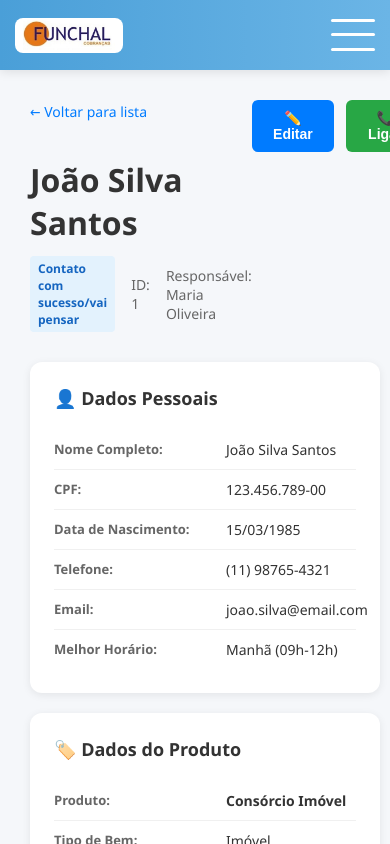
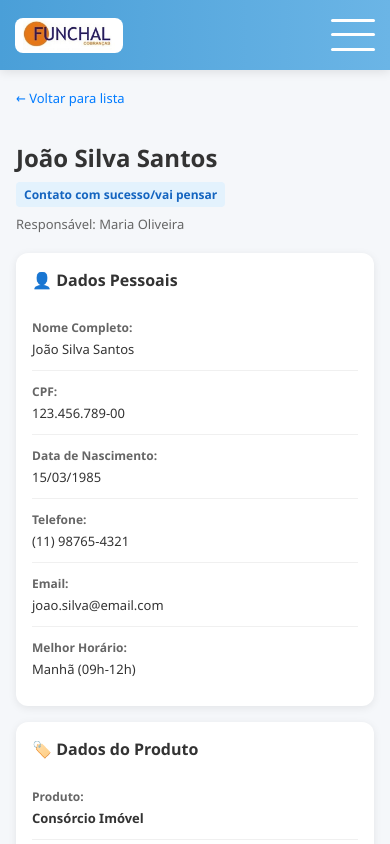
Before and after one commit to GildeonMuniz/crmdemo, an Angular app: page /leads/1 in a window 390 px wide. Built offline with nearby package versions, Linux system fonts and the light colour scheme; sample sign-in values are in the browser's storage.

Commit message:
Ajustes tela de detalhes

```diff
--- a/src/app/pages/lead-detail/lead-detail.component.html
+++ b/src/app/pages/lead-detail/lead-detail.component.html
@@ -16,14 +16,8 @@
           <span class="badge" [ngClass]="getSituacaoBadgeClass(lead.situacao)">
             {{ lead.situacao }}
           </span>
-          <span class="info-item">ID: {{ lead.id }}</span>
           <span class="info-item">Responsável: {{ lead.responsavel }}</span>
         </div>
-      </div>
-      <div class="header-actions">
-        <button class="btn btn-primary">✏️ Editar</button>
-        <button class="btn btn-success">📞 Ligar</button>
-        <button class="btn btn-success">💬 WhatsApp</button>
       </div>
     </div>
 
--- a/src/app/pages/lead-detail/lead-detail.component.scss
+++ b/src/app/pages/lead-detail/lead-detail.component.scss
@@ -2,6 +2,10 @@
   padding: 30px;
   max-width: 1400px;
   margin: 0 auto;
+
+  @media (max-width: 768px) {
+    padding: 16px;
+  }
 }
 
 .loading {
@@ -37,6 +41,10 @@
   align-items: flex-start;
   margin-bottom: 30px;
 
+  @media (max-width: 768px) {
+    margin-bottom: 20px;
+  }
+
   .back-link {
     display: inline-block;
     margin-bottom: 12px;
@@ -47,22 +55,41 @@
     &:hover {
       text-decoration: underline;
     }
+
+    @media (max-width: 768px) {
+      font-size: 13px;
+      margin-bottom: 8px;
+    }
   }
 
   h1 {
     margin: 0 0 12px 0;
     font-size: 32px;
     color: #333;
+
+    @media (max-width: 768px) {
+      font-size: 24px;
+      margin-bottom: 8px;
+    }
   }
 
   .header-info {
     display: flex;
     gap: 16px;
     align-items: center;
+    flex-wrap: wrap;
+
+    @media (max-width: 768px) {
+      gap: 8px;
+    }
 
     .info-item {
       font-size: 14px;
       color: #666;
+
+      @media (max-width: 768px) {
+        font-size: 13px;
+      }
     }
   }
 
@@ -106,11 +133,21 @@
   gap: 20px;
   margin-bottom: 20px;
 
+  @media (max-width: 768px) {
+    grid-template-columns: 1fr;
+    gap: 16px;
+  }
+
   .info-card {
     background: white;
     border-radius: 12px;
     padding: 24px;
     box-shadow: 0 2px 8px rgba(0, 0, 0, 0.08);
+    overflow: hidden;
+
+    @media (max-width: 768px) {
+      padding: 16px;
+    }
 
     &.full-width {
       grid-column: 1 / -1;
@@ -123,6 +160,11 @@
       display: flex;
       align-items: center;
       gap: 8px;
+
+      @media (max-width: 768px) {
+        font-size: 16px;
+        margin-bottom: 16px;
+      }
     }
 
     .info-row {
@@ -132,6 +174,12 @@
       padding: 10px 0;
       border-bottom: 1px solid #f0f0f0;
 
+      @media (max-width: 768px) {
+        grid-template-columns: 1fr;
+        gap: 4px;
+        padding: 12px 0;
+      }
+
       &:last-child {
         border-bottom: none;
       }
@@ -140,16 +188,29 @@
         font-size: 13px;
         color: #666;
         font-weight: 600;
+
+        @media (max-width: 768px) {
+          font-size: 12px;
+        }
       }
 
       .info-value {
         font-size: 14px;
         color: #333;
+        word-break: break-word;
+
+        @media (max-width: 768px) {
+          font-size: 13px;
+        }
 
         &.valor {
           font-weight: 700;
           color: #28a745;
           font-size: 16px;
+
+          @media (max-width: 768px) {
+            font-size: 15px;
+          }
         }
       }
     }
@@ -161,6 +222,12 @@
       font-size: 14px;
       line-height: 1.6;
       color: #333;
+      word-break: break-word;
+
+      @media (max-width: 768px) {
+        padding: 12px;
+        font-size: 13px;
+      }
     }
   }
 }
--- a/src/app/pages/leads-list/leads-list.component.html
+++ b/src/app/pages/leads-list/leads-list.component.html
@@ -3,9 +3,6 @@
     <div>
       <h1>Gestão de Leads</h1>
       <p class="subtitle">Visualização sintética - Lista completa de leads</p>
-    </div>
-    <div class="header-actions">
-      <button class="btn btn-primary">+ Novo Lead</button>
     </div>
   </div>
 
@@ -70,7 +67,7 @@
       <table>
         <thead>
           <tr>
-            <th>ID</th>
+            <th class="th-actions">Ações</th>
             <th>Nome</th>
             <th>CPF</th>
             <th>Contato</th>
@@ -82,37 +79,42 @@
             <th>Data Recebimento</th>
             <th>Próxima Ação</th>
             <th>Responsável</th>
-            <th>Ações</th>
           </tr>
         </thead>
         <tbody>
           <tr *ngFor="let lead of leadsFiltered" class="table-row">
-            <td>{{ lead.id }}</td>
-            <td>
+            <td data-label="Ações" class="td-actions">
+              <div class="actions">
+                <a [routerLink]="['/leads', lead.id]" class="btn-action" title="Ver Detalhes">
+                  <span class="eye-icon">👁️</span>
+                </a>
+              </div>
+            </td>
+            <td data-label="Nome">
               <div class="lead-name">{{ lead.nome }}</div>
             </td>
-            <td>{{ lead.cpf }}</td>
-            <td>
+            <td data-label="CPF" class="mobile-hide">{{ lead.cpf }}</td>
+            <td data-label="Telefone">
               <div class="contact-info">
                 <div>📞 {{ lead.telefone }}</div>
-                <div class="email">✉️ {{ lead.email }}</div>
+                <div class="email mobile-hide">✉️ {{ lead.email }}</div>
               </div>
             </td>
-            <td>{{ lead.produto }}</td>
-            <td>
+            <td data-label="Produto" class="mobile-hide">{{ lead.produto }}</td>
+            <td data-label="Fase" class="mobile-hide">
               <div class="fase-badge" [style.background]="getFaseCor(lead.faseId)">
                 <span class="fase-icon">{{ getFaseIcone(lead.faseId) }}</span>
                 <span class="fase-nome">{{ lead.fase }}</span>
               </div>
             </td>
-            <td>
+            <td data-label="Situação">
               <div class="situacao-cascata">
                 <span class="badge badge-situacao" [ngClass]="getSituacaoBadgeClass(lead.situacao)">
                   {{ lead.situacao }}
                 </span>
               </div>
             </td>
-            <td>
+            <td data-label="SLA">
               <div class="sla-info" *ngIf="lead.slaDias && lead.slaDias > 0">
                 <div class="sla-days" [ngClass]="getSLAStatus(lead)" [title]="getSLATooltip(lead)">
                   <span class="sla-current">{{ lead.diasNaSituacao }}</span>
@@ -131,20 +133,12 @@
                 <span class="sla-inactive">N/A</span>
               </div>
             </td>
-            <td class="valor">{{ formatCurrency(lead.valorProposta) }}</td>
-            <td>{{ formatDate(lead.dataRecebimento) }}</td>
-            <td>
+            <td data-label="Valor Proposta" class="valor mobile-hide">{{ formatCurrency(lead.valorProposta) }}</td>
+            <td data-label="Data Recebimento" class="mobile-hide">{{ formatDate(lead.dataRecebimento) }}</td>
+            <td data-label="Próxima Ação" class="mobile-hide">
               <div class="proxima-acao">{{ lead.proximaAcao }}</div>
             </td>
-            <td>{{ lead.responsavel }}</td>
-            <td>
-              <div class="actions">
-                <a [routerLink]="['/leads', lead.id]" class="btn-action" title="Ver Detalhes">
-                  👁️
-                </a>
-                <button class="btn-action" title="Editar">✏️</button>
-              </div>
-            </td>
+            <td data-label="Responsável" class="mobile-hide">{{ lead.responsavel }}</td>
           </tr>
         </tbody>
       </table>
--- a/src/app/pages/leads-list/leads-list.component.scss
+++ b/src/app/pages/leads-list/leads-list.component.scss
@@ -229,6 +229,11 @@
           color: #666;
           border-bottom: 2px solid #dee2e6;
           white-space: nowrap;
+
+          &.th-actions {
+            width: 60px;
+            text-align: center;
+          }
         }
       }
 
@@ -286,11 +291,30 @@
                 min-width: 100px;
                 padding-right: 12px;
               }
+
+              &.mobile-hide {
+                display: none;
+              }
             }
 
             &.valor {
               font-weight: 600;
               color: #28a745;
+            }
+
+            &.td-actions {
+              width: 60px;
+              text-align: center;
+              padding: 12px 8px;
+
+              @media (max-width: 768px) {
+                width: 100%;
+                text-align: left;
+
+                &::before {
+                  display: none;
+                }
+              }
             }
           }
         }
@@ -546,6 +570,10 @@
             &:hover {
               background: #f0f0f0;
             }
+
+            .eye-icon {
+              display: inline-block;
+            }
           }
         }
       }
```
